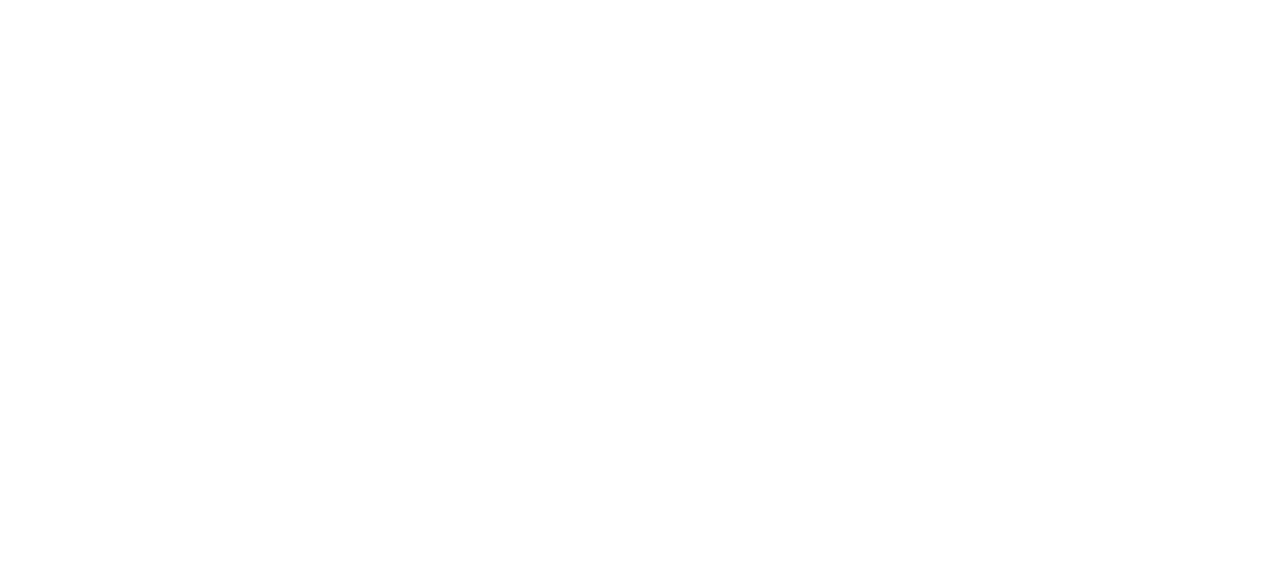
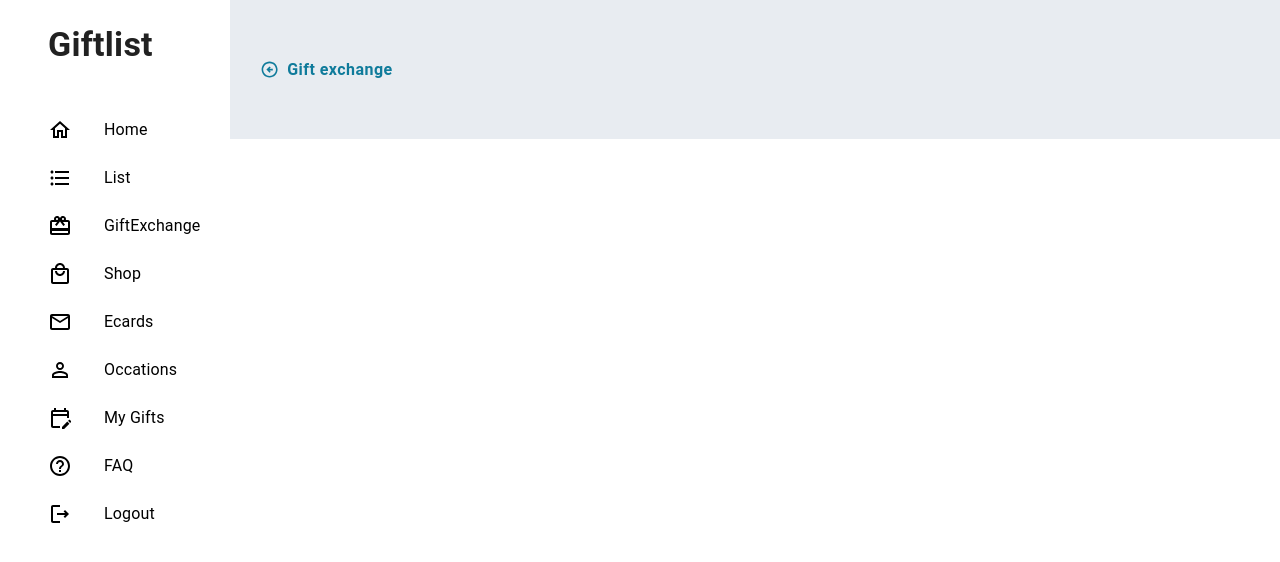
Before and after one commit to FatimaMary/giftlist, a React (Create React App) app in the folder client/: page /success in a window 1280 px wide. Before the commit this address had no page. Shown: the top 562 px of the page. Built offline with nearby package versions, Linux system fonts and the light colour scheme; the HTML template or start-up script is replaced by a standard one.

Commit message:
Success page created

```diff
--- a/client/src/App.js
+++ b/client/src/App.js
@@ -10,6 +10,7 @@ import Layout from './scenes/layout'
 import Signup from './scenes/signup';
 import Navbar from './Components/Navbar';
 import WelcomePage from './scenes/welcomepage';
+import Success from './scenes/success';
 
 
 function App() {
@@ -17,17 +18,15 @@ function App() {
     <div className="App">
       <BrowserRouter>
         <Routes>
-          {/* <Route element={<Navbar />}>
-            <Route path='/' Navigate to="/welcomepage" /> */}
-            <Route path='/' element={<WelcomePage/>} />
-            <Route path='/signup' element={<Signup/>} />
-            <Route path='/signup1' element={<Signup1/>} />
-            <Route path='/login' element={<Login/>} />
-          {/* </Route> */}
+          <Route path='/' element={<WelcomePage/>} />
+          <Route path='/signup' element={<Signup/>} />
+          <Route path='/signup1' element={<Signup1/>} />
+          <Route path='/login' element={<Login/>} />
           <Route element={<Layout/>} >
             <Route path='eventcreate' element={<EventCreation/>} />
             <Route path='budget' element={<Budget/>} />
             <Route path='giftexchange' element={<GiftExchange/>} />
+            <Route path='success' element={<Success/>} />
           </Route>
         </Routes>
       </BrowserRouter>
--- a/client/src/scenes/budget/index.jsx
+++ b/client/src/scenes/budget/index.jsx
@@ -11,7 +11,6 @@ import axios from 'axios';
 import { useSearchParams, useNavigate } from 'react-router-dom';
 import ArrowCircleLeftOutlinedIcon from '@mui/icons-material/ArrowCircleLeftOutlined';
 import Gift from './gift.png';
-import CopyrightIcon from '@mui/icons-material/Copyright';
 import Footer from '../../Components/Footer';
 
 function Budget() {
@@ -52,6 +51,7 @@ function Budget() {
     .then((response) => {
       console.log("update response: ", response);
       console.log("update data: ", response.data);
+      navigate(`/success?userId=${userId}&eventId=${eventId}`)
     })
   }
 
--- a/client/src/scenes/eventcreation/index.jsx
+++ b/client/src/scenes/eventcreation/index.jsx
@@ -16,7 +16,6 @@ import axios from 'axios';
 import { useNavigate, useSearchParams } from "react-router-dom";
 import ArrowCircleLeftOutlinedIcon from '@mui/icons-material/ArrowCircleLeftOutlined';
 import Star from './star.png';
-import CopyrightIcon from '@mui/icons-material/Copyright';
 import Footer from '../../Components/Footer';
 
 function EventCreation() {
--- /dev/null
+++ b/client/src/scenes/success/index.jsx
@@ -0,0 +1,53 @@
+import React, { useState } from 'react';
+import {
+    Box,
+    Typography,
+    Button
+} from '@mui/material';
+import { useNavigate, useSearchParams } from 'react-router-dom';
+import Light from './light.png';
+import ArrowCircleLeftOutlinedIcon from '@mui/icons-material/ArrowCircleLeftOutlined';
+
+function Success() {
+    const [searchParam] = useSearchParams();
+    const userId = searchParam.get("userId");
+    const navigate = useNavigate();
+
+    const handleClick = () => {
+        navigate(`/giftexchange?userId=${userId}`)
+      }
+
+  return <Box
+    backgroundColor='#e8ecf1'
+    width='100vw'
+    p='50px 30px 33px 30px'
+    >
+        <Box
+            sx={{
+                display: 'flex',
+                alignItems: 'center',
+                marginBottom: '1rem',
+            }}
+            onClick={handleClick}
+        >
+            <ArrowCircleLeftOutlinedIcon
+                sx={{
+                fontSize: '1.2rem',
+                color: '#0f7b9b'
+                }}
+            />
+            <Button
+                sx={{
+                textTransform: 'inherit',
+                color: '#0f7b9b',
+                fontWeight: 'bold',
+                fontSize: '1rem'
+                }}
+            >
+                Gift exchange
+            </Button>
+        </Box>
+    </Box>
+}
+
+export default Success
```
Also changed, not shown: client/src/scenes/success/light.png (added).
